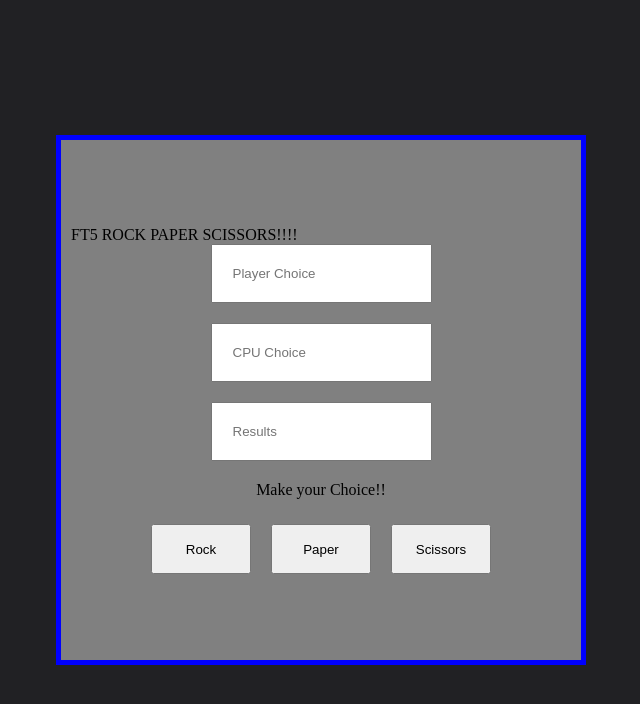
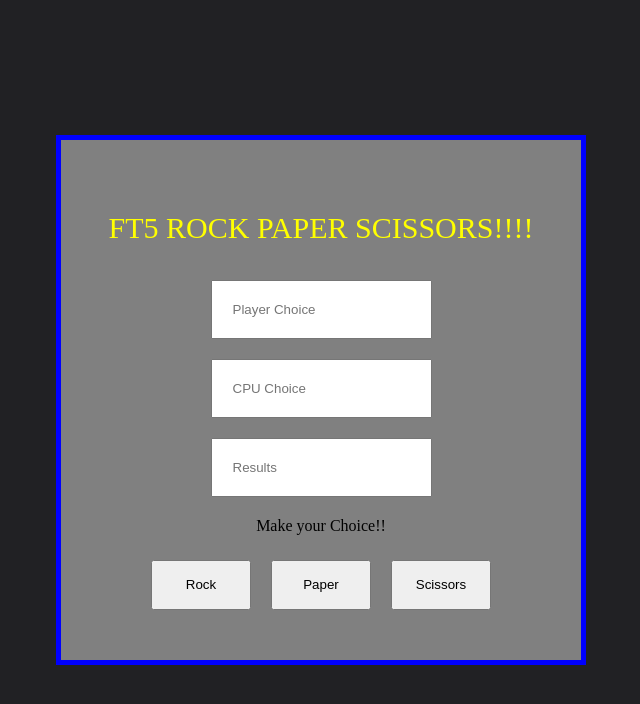
Before and after one commit to vasili2142/Rock-Paper-Scissors, a plain HTML site: page index.html in a window 1280 px wide. Shown: the whole page, without its empty margins (319-959 px from the left). Drawn offline with Linux system fonts and the light colour scheme.

Commit message:
style title text

```diff
--- a/style.css
+++ b/style.css
@@ -17,6 +17,13 @@ html{
   padding: 10px;
   border: 5px solid blue;
   background-color: gray;
+}
+.ui .title {
+  text-align: center;
+  font-size: 30px;
+  color: yellow;
+  padding: 20px;
+  margin-bottom: 15px;
 }
 
 /* Choices */
```
